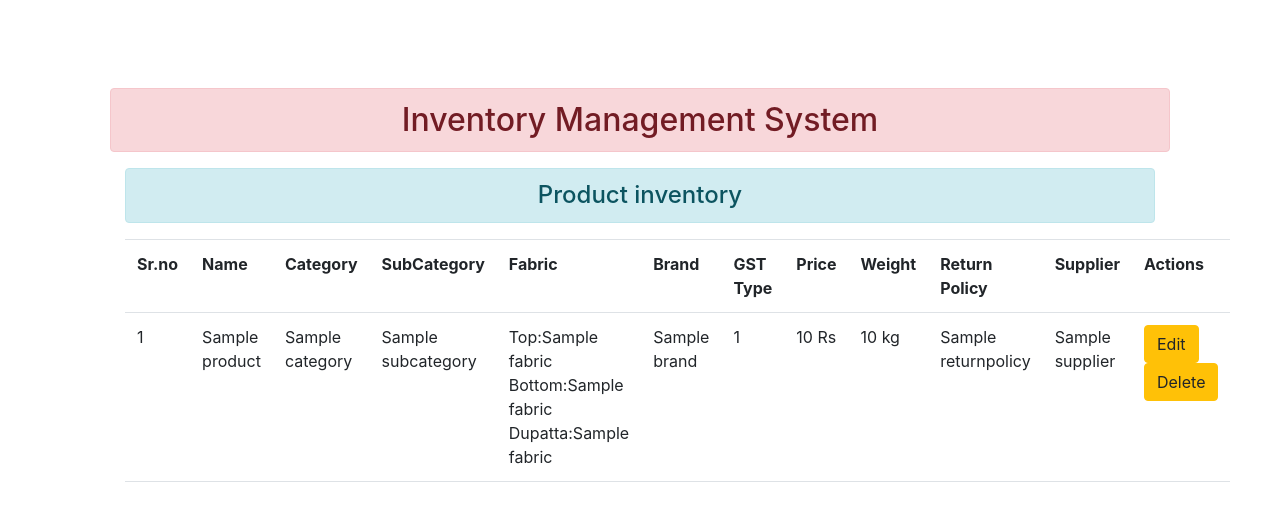
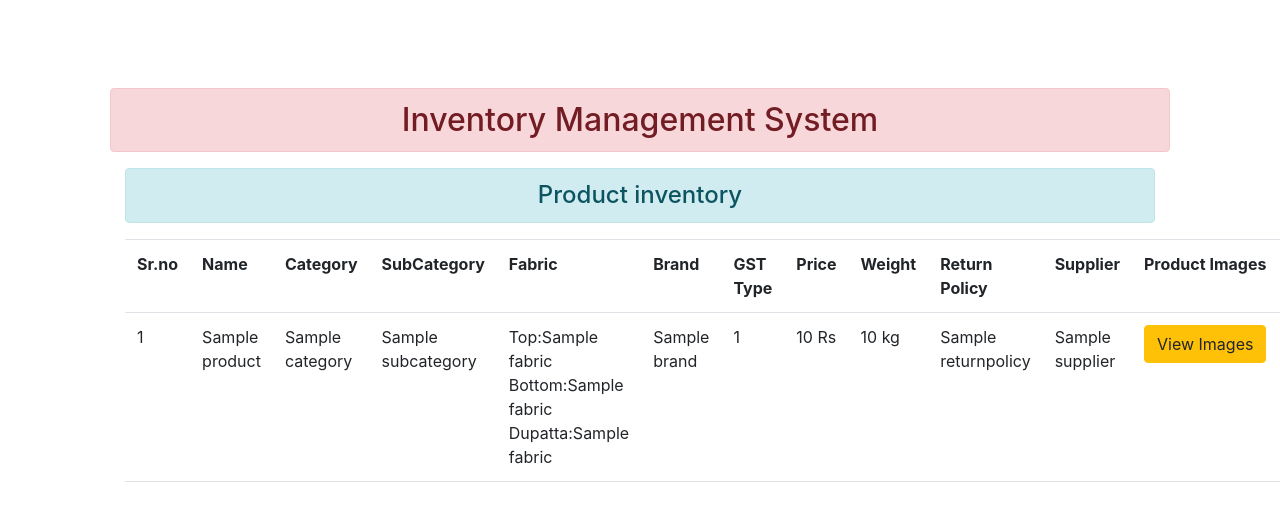
Before and after one commit to vardhanshah138/django-inventory-management, a Django app: page /view_products in a window 1280 px wide. Shown: the top 521 px of the page. Run offline with Django 3.2, Linux system fonts and the light colour scheme; tables that the repository leaves empty hold one stand-in row (values such as "Sample post"); some libraries are stand-ins or nearby versions.

Commit message:
updated code for product images field

```diff
--- a/crudproject1/crudproject1/urls.py
+++ b/crudproject1/crudproject1/urls.py
@@ -91,7 +91,9 @@ urlpatterns = [
 
     path("view_order_items", views.view_order_items, name="view_order_items"),
     path("add_order_item", views.add_order_item, name="add_order_item"),
-    path("delete_order_item/<int:id>", views.delete_order_item, name="delete_order_item")
+    path("delete_order_item/<int:id>", views.delete_order_item, name="delete_order_item"),
+
+    path("view_product_images/<int:id>", views.view_product_images, name="view_product_images")
 ]
 
 if settings.DEBUG:
--- a/crudproject1/enroll/forms.py
+++ b/crudproject1/enroll/forms.py
@@ -134,7 +134,6 @@ class AddProduct(forms.ModelForm):
             "name": forms.TextInput(attrs={"class": "form-control"}),
             "price": forms.TextInput(attrs={"class": "form-control"}),
             "weight": forms.TextInput(attrs={"class": "form-control"}),
-            # "type": forms.TextInput(attrs={"class": "form-control"}),
             "other_info": forms.Textarea(attrs={"class": "form-control"}),
         }
 
--- a/crudproject1/enroll/models.py
+++ b/crudproject1/enroll/models.py
@@ -105,7 +105,7 @@ class ProductImage(models.Model):
     images = models.FileField(upload_to = 'product/images/')
 
     def __str__(self):
-        return self.post.title
+        return self.product.name
 
 
 class Inventory(models.Model):
--- a/crudproject1/enroll/templates/enroll/view_products.html
+++ b/crudproject1/enroll/templates/enroll/view_products.html
@@ -21,6 +21,7 @@
                     <th>Weight</th>
                     <th>Return Policy</th>
                     <th>Supplier</th>
+                    <th>Product Images</th>
                     <th>Actions</th>
                 </tr>
 
@@ -41,6 +42,7 @@
                     <td>{{each_product.weight}} kg</td>
                     <td>{{each_product.return_policy}}</td>
                     <td>{{each_product.supplier}}</td>
+                    <td><a href="{% url 'view_product_images' each_product.id %}" class="btn btn-warning">View Images</a></td>
                     <td>
                         <a href="{% url 'update_product' each_product.id %}" class="btn btn-warning">Edit</a>
                         <form action="{% url 'delete_product' each_product.id %}" class="d-inline" method="post">
--- a/crudproject1/enroll/views.py
+++ b/crudproject1/enroll/views.py
@@ -486,3 +486,9 @@ def delete_order_item(request, id):
         p.delete()
         associated_product.save()
         return HttpResponseRedirect("/view_order_items")
+
+def view_product_images(request,id):
+    validate_login(request)
+    prod = get_object_or_404(Products, pk=id)
+    images = ProductImage.objects.filter(product=prod)
+    return render(request, "enroll/view_product_images.html", {"images": images, "cover_image": prod.cover_image})
```
Also changed, not shown: crudproject1/enroll/templates/enroll/view_product_images.html (added, +19 -0 lines).
